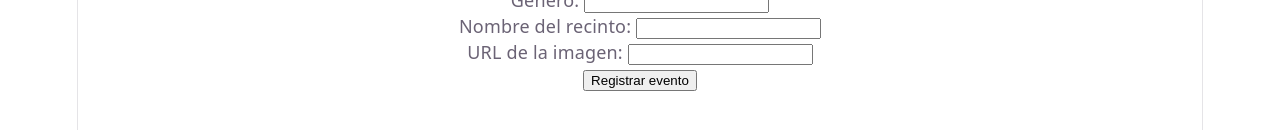
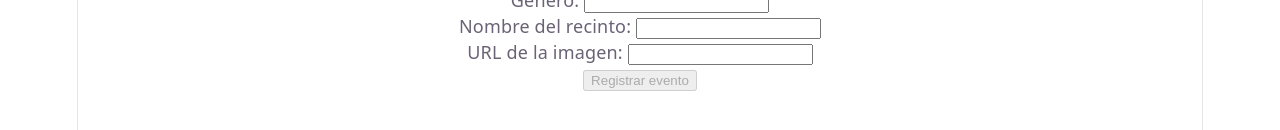
Before and after one commit to pugz-dev/GFTicket-Frontend, a React (Vite) app in the folder gfticket-react/: page /eventos/add in a window 1280 px wide. Shown: the part 404-534 px from the top of the page. Built offline with nearby package versions, Linux system fonts and the light colour scheme.

Commit message:
feat: form event validators

```diff
--- a/gfticket-react/src/components/event-form-component/EventFormComponent.jsx
+++ b/gfticket-react/src/components/event-form-component/EventFormComponent.jsx
@@ -1,6 +1,20 @@
 import { useState } from 'react';
 import { INITIAL_EVENTO } from '../../models/eventModel';
 import { createEvent } from '../../services/eventService';
+
+//Shows the active errors of a field, only once the user has left it (touched)
+const ValidatorAlert = ({ validators, touched, field }) => {
+    const errors = validators[field];
+    if (!touched[field] || !Object.values(errors).some(Boolean)) return null;
+    return (
+        <div className="alert alert-danger" role="alert">
+            {errors.required && <div>Este campo es obligatorio.</div>}
+            {!errors.required && errors.minlength && <div>Debe tener al menos 3 caracteres.</div>}
+            {!errors.required && errors.positiveNumber && <div>Debe ser un valor positivo.</div>}
+            {errors.rango && <div>El precio máximo no puede ser menor que el mínimo.</div>}
+        </div>
+    );
+};
 
 export const EventForm = () => {
 
@@ -23,12 +37,53 @@ export const EventForm = () => {
         setTouched(prev => ({ ...prev, [e.target.name]: true }));
     };
 
+    //Each field maps to its error conditions; a field is invalid if any of them is true.
+    //descripcion, genero e imagenUrl are optional (until declared otherwise as business rule): no entry here, no validation.
+    const validators = {
+        nombre: {
+            required: evento.nombre.trim() === '',
+            minlength: evento.nombre.trim().length < 3,
+        },
+        fechaEvento: {
+            required: evento.fechaEvento === '',
+        },
+        horaEvento: {
+            required: evento.horaEvento === '',
+        },
+        precioMinimo: {
+            required: evento.precioMinimo === '',
+            positiveNumber: evento.precioMinimo < 0,
+
+        },
+        precioMaximo: {
+            required: evento.precioMaximo === '',
+            positiveNumber: evento.precioMaximo < 0,
+            //Both prices are numbers here (handleChange parses them); '' skips the check
+            rango: evento.precioMaximo !== '' && evento.precioMinimo !== ''
+                && evento.precioMaximo < evento.precioMinimo,
+        },
+        localidad: {
+            required: evento.localidad.trim() === '',
+        },
+        nombreRecinto: {
+            required: evento.nombreRecinto.trim() === '',
+        },
+    };
+
+    const isFieldInvalid = (field) =>
+        Object.values(validators[field]).some(Boolean);
+
+    const isFormInvalid = Object.keys(validators).some(isFieldInvalid);
+
     const handleSubmit = async (e) => {
         //Prevent the browser's default full-page reload on submit
         e.preventDefault();
 
+        //The button is disabled, but the form can still be submitted (e.g. Enter key)
+        if (isFormInvalid) return;
+
         try {
-            await createEvent(evento);
+            console.log(await createEvent(evento));
             //Only clear the form once the backend has accepted the event
             setEvento(INITIAL_EVENTO);
             setTouched({});
@@ -52,6 +107,7 @@ export const EventForm = () => {
                     onChange={handleChange}
                     onBlur={handleBlur} />
             </p>
+            <ValidatorAlert validators={validators} touched={touched} field="nombre" />
             <p>
                 <label htmlFor="descripcion">Descripcion: </label>
                 <input
@@ -72,6 +128,7 @@ export const EventForm = () => {
                     onChange={handleChange}
                     onBlur={handleBlur} />
             </p>
+            <ValidatorAlert validators={validators} touched={touched} field="fechaEvento" />
             <p>
                 <label htmlFor="horaEvento">Hora: </label>
                 <input
@@ -82,6 +139,7 @@ export const EventForm = () => {
                     onChange={handleChange}
                     onBlur={handleBlur} />
             </p>
+            <ValidatorAlert validators={validators} touched={touched} field="horaEvento" />
             <p>
                 <label htmlFor="precioMinimo">Precio mínimo: </label>
                 <input
@@ -93,6 +151,7 @@ export const EventForm = () => {
                     onChange={handleChange}
                     onBlur={handleBlur} />
             </p>
+            <ValidatorAlert validators={validators} touched={touched} field="precioMinimo" />
             <p>
                 <label htmlFor="precioMaximo">Precio máximo: </label>
                 <input
@@ -104,6 +163,7 @@ export const EventForm = () => {
                     onChange={handleChange}
                     onBlur={handleBlur} />
             </p>
+            <ValidatorAlert validators={validators} touched={touched} field="precioMaximo" />
             <p>
                 <label htmlFor="localidad">Localidad: </label>
                 <input
@@ -114,6 +174,7 @@ export const EventForm = () => {
                     onChange={handleChange}
                     onBlur={handleBlur} />
             </p>
+            <ValidatorAlert validators={validators} touched={touched} field="localidad" />
             <p>
                 <label htmlFor="genero">Género: </label>
                 <input
@@ -134,6 +195,7 @@ export const EventForm = () => {
                     onChange={handleChange}
                     onBlur={handleBlur} />
             </p>
+            <ValidatorAlert validators={validators} touched={touched} field="nombreRecinto" />
             <p>
                 <label htmlFor="imagenUrl">URL de la imagen: </label>
                 <input
@@ -145,7 +207,7 @@ export const EventForm = () => {
                     onBlur={handleBlur} />
             </p>
             <p>
-                <button type="submit">Registrar evento</button>
+                <button type="submit" disabled={isFormInvalid}>Registrar evento</button>
             </p>
         </form>
     );
```
Also changed, not shown: 1 other file (tests, documents, lock files or other folders).
